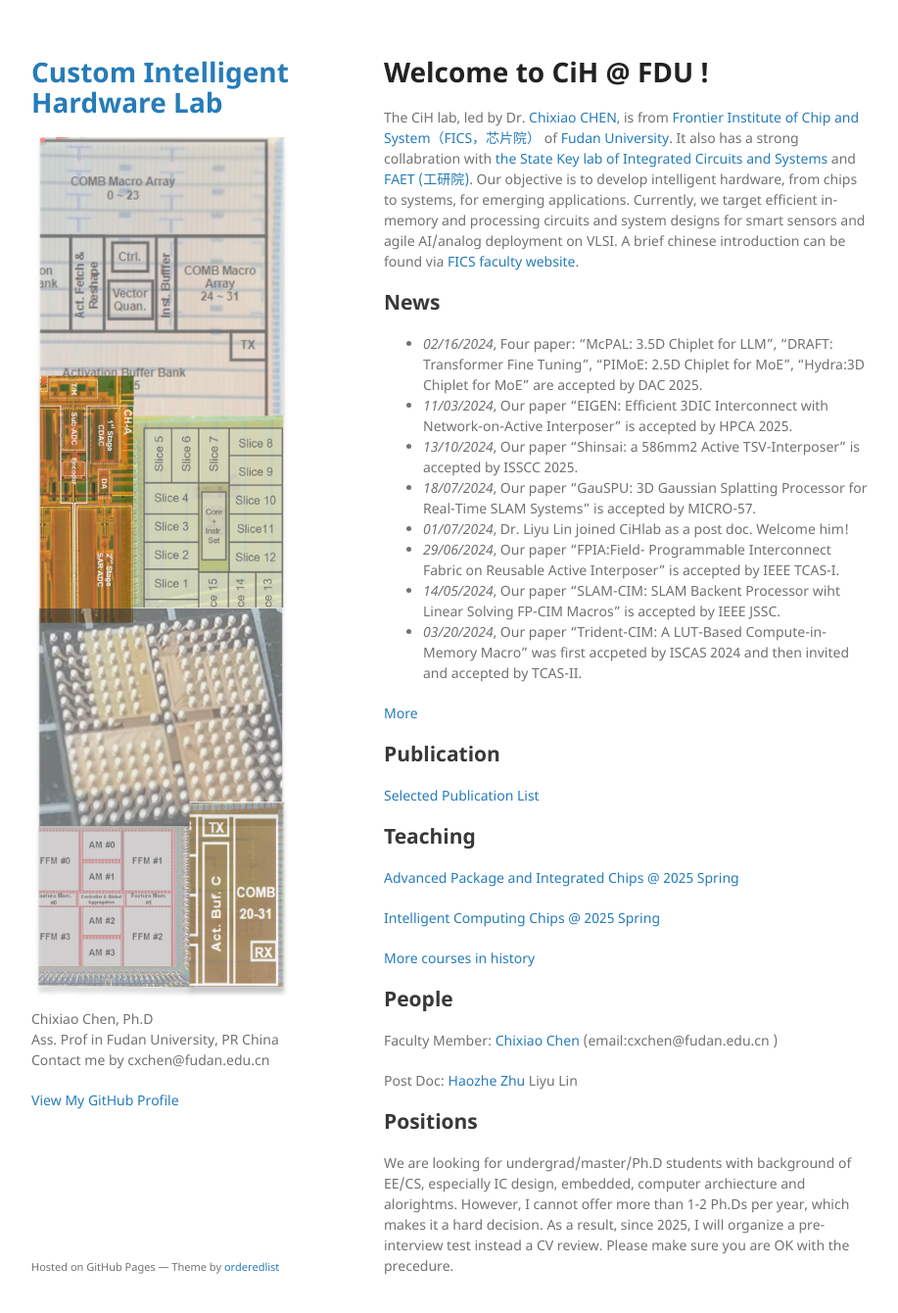
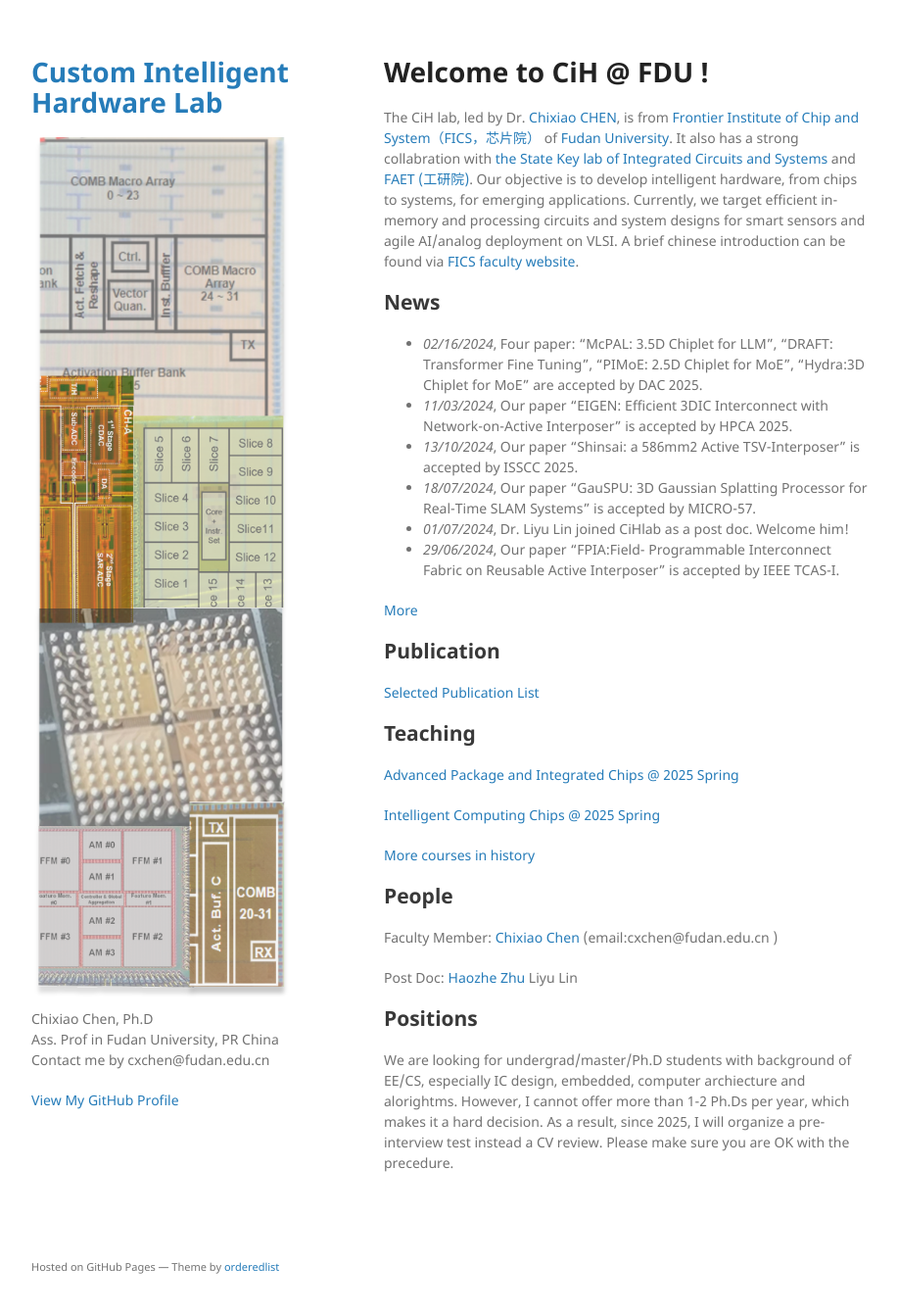
Before and after one commit to cihlab/cihlab.github.io, a Jekyll site: the page built from index.md, in a window 1280 px wide and 1372 px high. Shown: the top 1340 px of the window at 98% size, without its empty margins (178-1095 px from the left). Built offline with Jekyll 4.4.1, drawn with Linux system fonts in a browser that asks for light colours; our own code applies the rules of GitHub Pages for plain Markdown files.

Commit message:
Update index.md

```diff
--- a/index.md
+++ b/index.md
@@ -17,8 +17,7 @@ A brief chinese introduction can be found via [FICS faculty website](https://fic
 * _18/07/2024_, Our paper "GauSPU: 3D Gaussian Splatting Processor for Real-Time SLAM  Systems" is accepted by MICRO-57.
 * _01/07/2024_, Dr. Liyu Lin joined CiHlab as a post doc. Welcome him!
 * _29/06/2024_, Our paper “FPIA:Field- Programmable Interconnect Fabric on Reusable Active Interposer” is accepted by IEEE TCAS-I.
-* _14/05/2024_, Our paper “SLAM-CIM: SLAM Backent Processor wiht Linear Solving FP-CIM Macros” is accepted by IEEE JSSC.
-* _03/20/2024_, Our paper "Trident-CIM: A LUT-Based Compute-in-Memory Macro" was first accpeted by ISCAS 2024 and then invited and accepted by TCAS-II.
+
 
 
 
```
